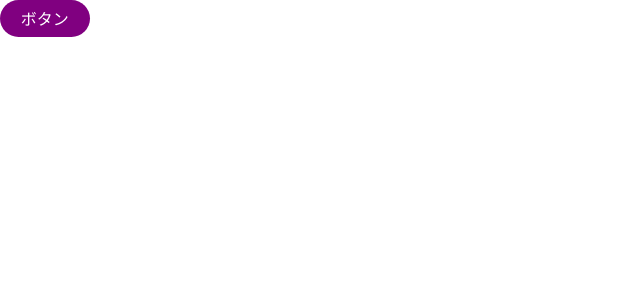
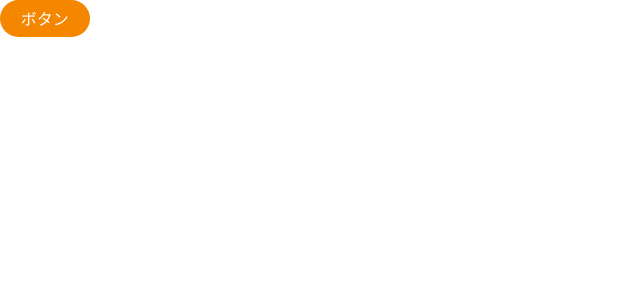
Before and after one commit to PocoPota/picopico-art, a Next.js app: page /tmp in a window 1280 px wide. Shown: the top 300 px of the page, without its empty margins (0-640 px from the left). Built offline with nearby package versions, Linux system fonts and the light colour scheme.

Commit message:
color追加

```diff
--- a/src/app/components/Button.module.scss
+++ b/src/app/components/Button.module.scss
@@ -9,10 +9,12 @@
   padding: 0.4em 1.3em;
   border-radius: 4em;
   cursor: pointer;
-  background: purple;
-  color: white;
+  &:hover{
+    opacity: 0.8;
+  }
 }
 
+// size
 .small {
   font-size: small;
 }
@@ -22,3 +24,9 @@
 .large {
   font-size: large;
 }
+
+// color
+.primary{
+  background: var(--c-primary);
+  color: var(--c-white);
+}
--- a/src/app/components/Button.tsx
+++ b/src/app/components/Button.tsx
@@ -4,6 +4,7 @@
 type ButtonProps = {
   label: string;
   size?: "small" | "medium" | "large";
+  color?: "primary"
   onClick?: () => void;
   className?: string;
 };
@@ -11,9 +12,10 @@
 export default function Button({
   label,
   size = "medium",
+  color = "primary",
   className,
   ...props
 }: ButtonProps) {
-  const classNames = clsx(styles.button, styles[size], className);
+  const classNames = clsx(styles.button, styles[size], styles[color], className);
   return <button className={classNames} {...props}>{label}</button>;
 }
```
